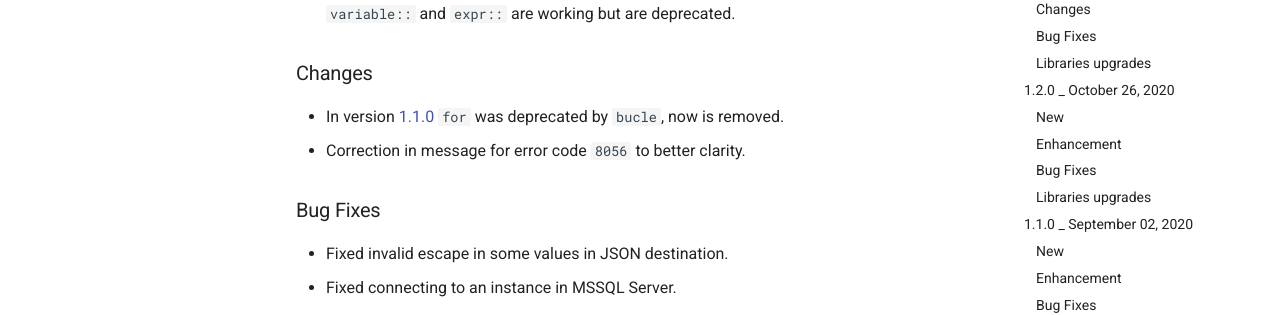
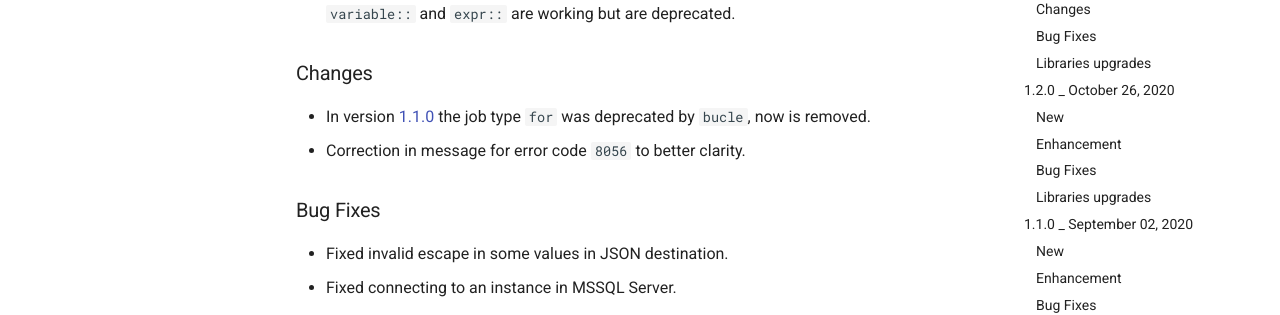
Before and after one commit to Dixer-ETL/dixer-docs, an MkDocs documentation site: the page built from docs/Changelog.md, in a window 1280 px wide and 900 px high, scrolled down 339 px. Shown: the part 153-468 px from the top of the window. Built offline with MkDocs 1.6.1 and Material for MkDocs 9.7.7, drawn with Linux system fonts in a browser that asks for light colours; comment, search, counter and statistics services are not loaded.

Commit message:
Updates about old job type

```diff
--- a/docs/Changelog.md
+++ b/docs/Changelog.md
@@ -9,7 +9,7 @@ This version upgrade the runtime to `go1.15.3`.
 * New keys `source_is_variable` and `source_is_expression` in mapping for dataflow to defined if derivated column is a expression or variable. The old way using a prefix `variable::` and `expr::` are working but are deprecated.
 
 ### Changes
-* In version [1.1.0](#110-_-september-02-2020) `for` was deprecated by `bucle`, now is removed.
+* In version [1.1.0](#110-_-september-02-2020) the job type `for` was deprecated by `bucle`, now is removed.
 * Correction in message for error code `8056` to better clarity.
 
 ### Bug Fixes
```
